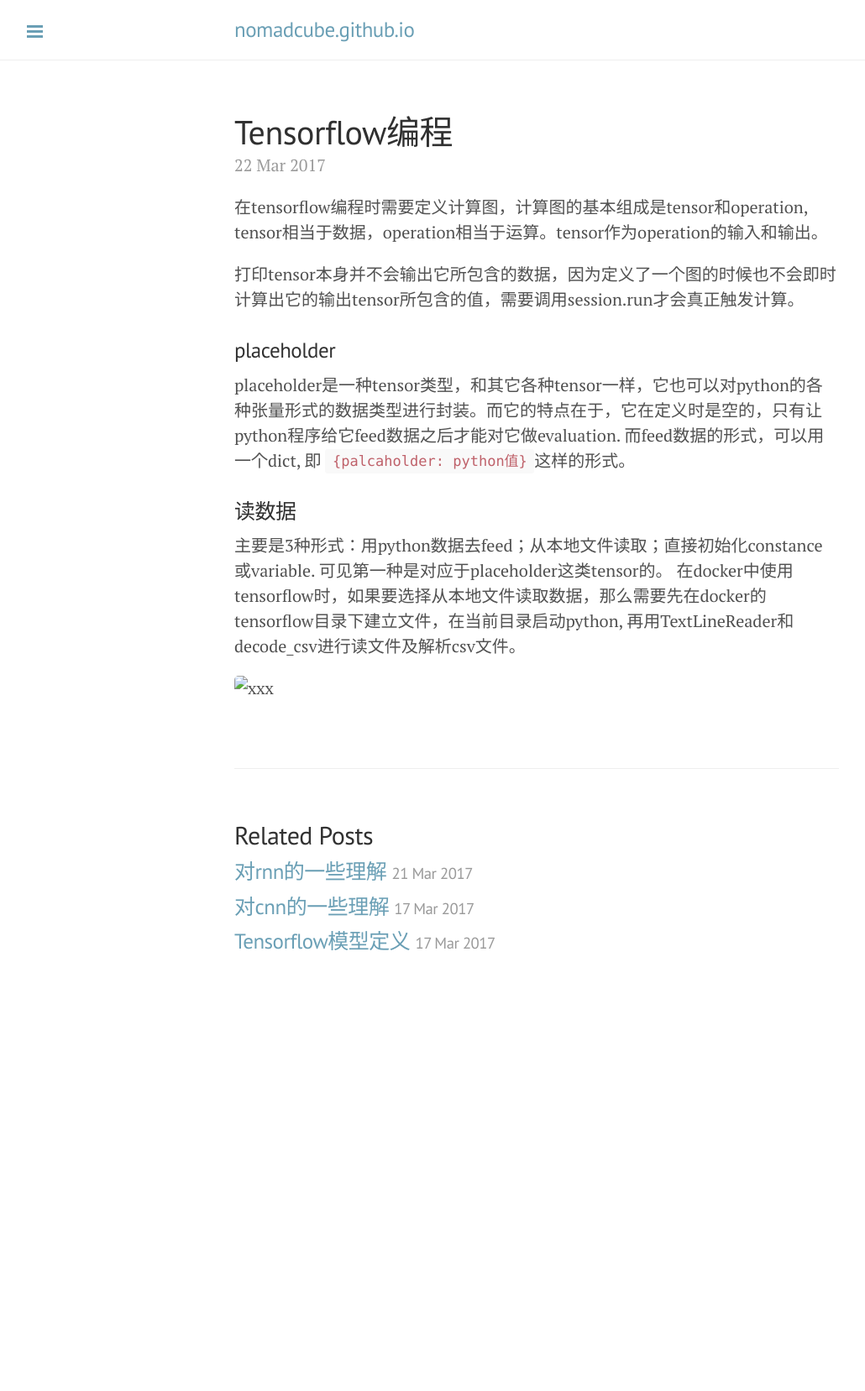
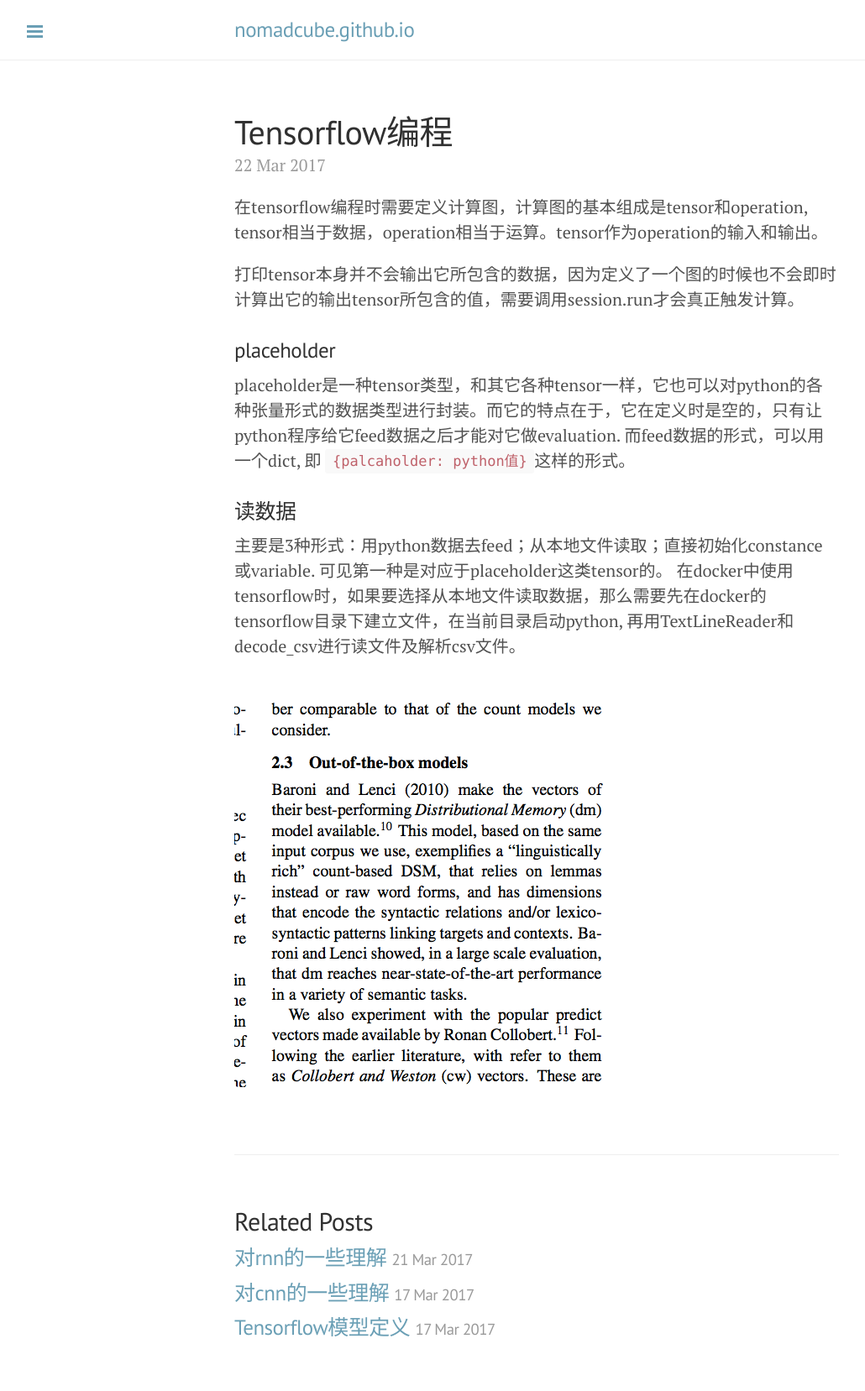
Before and after one commit to nomadcube/nomadcube.github.io, a Jekyll site: the page built from _posts/2017-03-22-tensorflow编程.md, in a window 1280 px wide. Shown: the whole page at 84% size, without its empty margins (1-1031 px from the left). Built offline with Jekyll 4.4.1, drawn with Linux system fonts in a browser that asks for light colours; comment, search, counter and statistics services are not loaded; before the commit the page ends 1197 px from its top, so only the background shows below that.

Commit message:
新文章

```diff
--- a/_posts/2017-03-22-tensorflow编程.md
+++ b/_posts/2017-03-22-tensorflow编程.md
@@ -14,4 +14,4 @@ placeholder是一种tensor类型，和其它各种tensor一样，它也可以对
 主要是3种形式：用python数据去feed；从本地文件读取；直接初始化constance或variable. 可见第一种是对应于placeholder这类tensor的。
 在docker中使用tensorflow时，如果要选择从本地文件读取数据，那么需要先在docker的tensorflow目录下建立文件，在当前目录启动python, 再用TextLineReader和decode_csv进行读文件及解析csv文件。
 
-![xxx](/Users/wumengling/PycharmProjects/lanyon-1.0.0/public/test_pic.png)
+![aaa](https://github.com/nomadcube/nomadcube.github.io/blob/master/public/test_pic.png)
```
